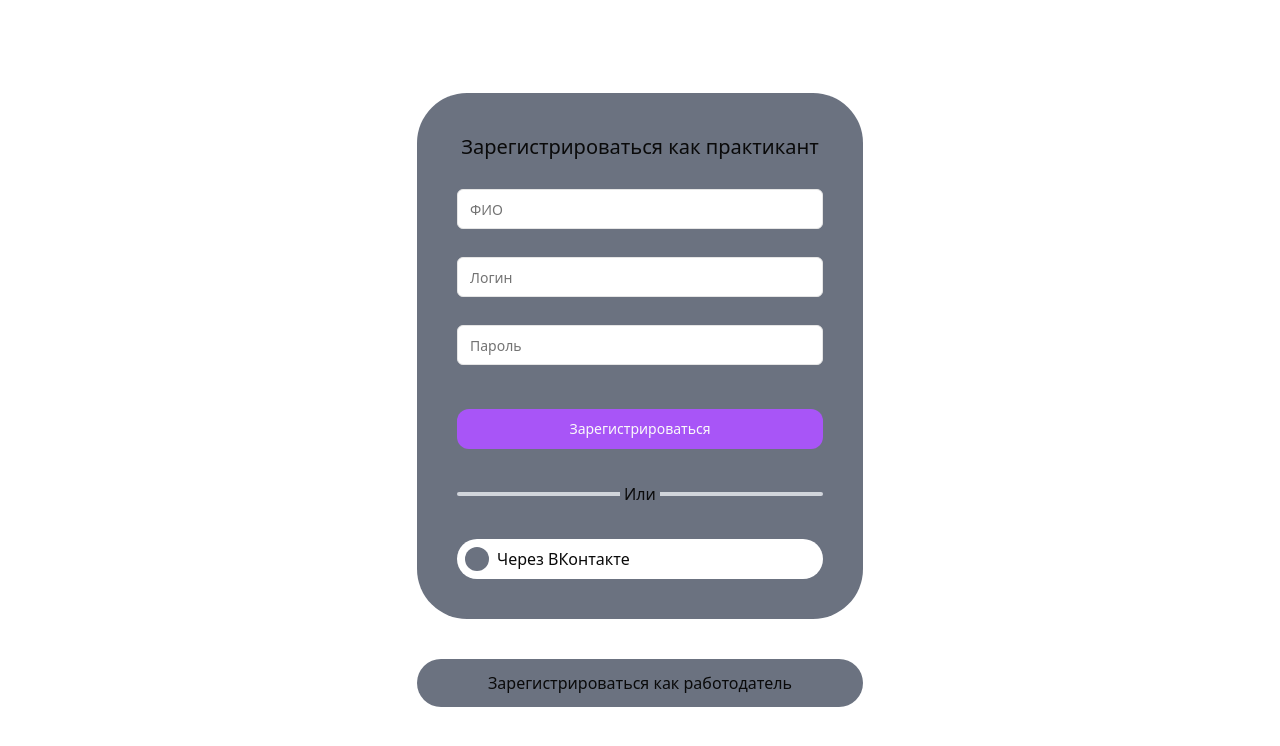
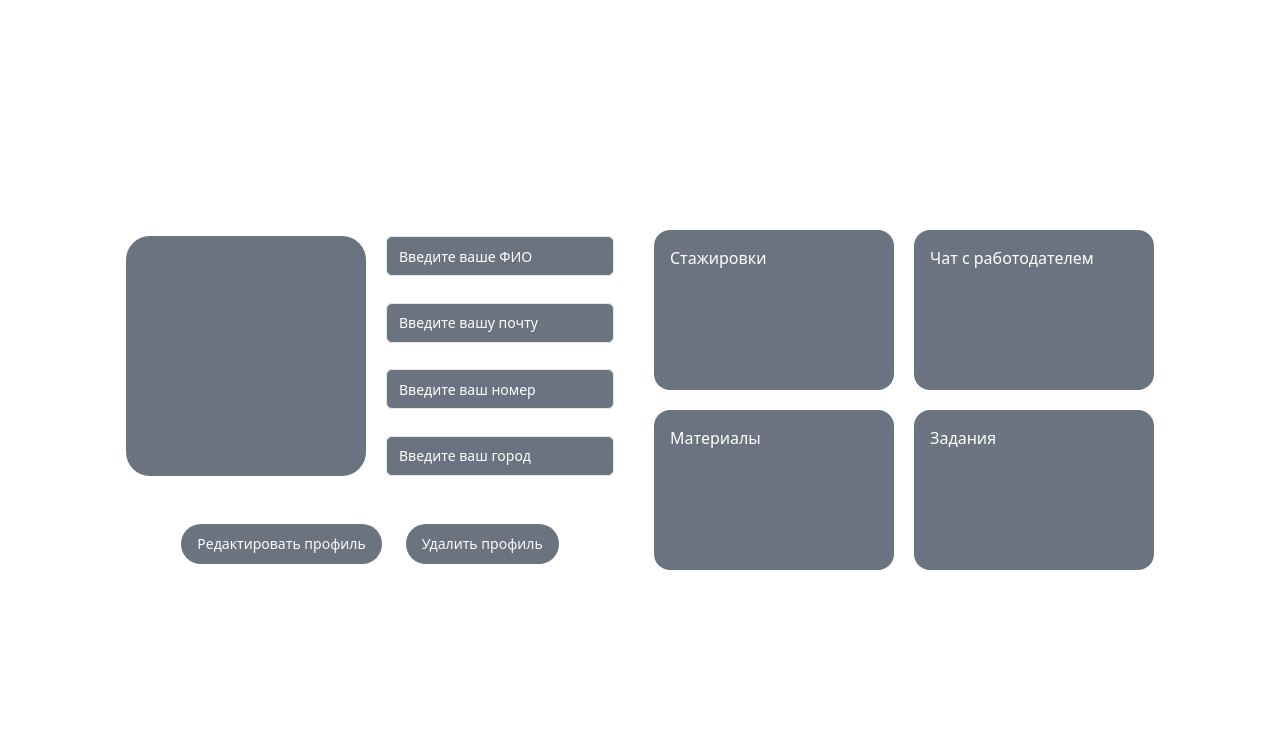
Before and after one commit to Juvelirov/WorkToday, a React (Vite) app in the folder src/main/front/: page / in a window 1280 px wide. Shown: the top 746 px of the page. Built offline with nearby package versions, Linux system fonts and the light colour scheme.

Commit message:
modeled student's private page

```diff
--- a/src/main/front/src/App.tsx
+++ b/src/main/front/src/App.tsx
@@ -1,8 +1,8 @@
+import { StudentPrivatePage } from "./pages/StudentPrivatePage";
 import "./App.css";
-import { SignUpForm } from "./components/SignUpForm";
 
 function App() {
-  return <SignUpForm />;
+  return <StudentPrivatePage />;
 }
 
 export default App;
--- a/src/main/front/src/components/SignInForm.tsx
+++ b/src/main/front/src/components/SignInForm.tsx
@@ -4,7 +4,6 @@ import { Input } from "./ui/input";
 
 export function SignInForm() {
   return (
-    <div className="flex justify-center items-center h-screen">
     <div className="flex flex-col items-center w-[446px] h-[526px] bg-gray-500 rounded-[50px] p-[60px]">
       <div className="flex flex-col gap-7 w-full">
         <Input type="email" placeholder="Логин" />
@@ -13,7 +12,6 @@ export function SignInForm() {
       </div>
       <Sep />
       <OneClickSign />
-      </div>
     </div>
   );
 }
--- a/src/main/front/src/components/SignUpForm.tsx
+++ b/src/main/front/src/components/SignUpForm.tsx
@@ -4,7 +4,6 @@ import { Input } from "./ui/input";
 
 export function SignUpForm() {
   return (
-    <div className="flex flex-col justify-center items-center h-screen">
     <div className="flex flex-col gap-10 w-[446px]">
       <div className="flex flex-col justify-between items-center w-full h-[526px] bg-gray-500 rounded-[50px] p-[40px]">
         <div className="flex flex-col gap-7 w-full">
@@ -25,6 +24,5 @@ export function SignUpForm() {
         <p>Зарегистрироваться как работодатель</p>
       </div>
     </div>
-    </div>
   );
 }
--- /dev/null
+++ b/src/main/front/src/pages/EmployerPrivatePage.tsx
@@ -0,0 +1,3 @@
+export function EmployerPrivatePage() {
+  return <></>;
+}
--- /dev/null
+++ b/src/main/front/src/pages/SignInPage.tsx
@@ -0,0 +1,9 @@
+import { SignInForm } from "@/components/SignInForm";
+
+export function SignInPage() {
+  return (
+    <div className="flex justify-center items-center h-screen">
+      <SignInForm />
+    </div>
+  );
+}
--- /dev/null
+++ b/src/main/front/src/pages/SignUpPage.tsx
@@ -0,0 +1,9 @@
+import { SignUpForm } from "@/components/SignUpForm";
+
+export function SignUpPage() {
+  return (
+    <div className="flex flex-col justify-center items-center h-screen">
+      <SignUpForm />
+    </div>
+  );
+}
--- /dev/null
+++ b/src/main/front/src/pages/StudentPrivatePage.tsx
@@ -0,0 +1,55 @@
+import { Button } from "@/components/ui/button";
+import { Input } from "@/components/ui/input";
+
+export function StudentPrivatePage() {
+  return (
+    <div className="flex gap-10 items-center justify-center h-screen">
+      <div className="flex flex-col items-center justify-center gap-12">
+        <div className="flex gap-5">
+          <div className="w-60 h-60 rounded-3xl bg-gray-500" />
+          <div className="flex flex-col justify-between">
+            <Input
+              className="placeholder:text-white bg-gray-500"
+              placeholder="Введите ваше ФИО"
+            />
+            <Input
+              className="placeholder:text-white bg-gray-500"
+              color="pink"
+              placeholder="Введите вашу почту"
+            />
+            <Input
+              className="placeholder:text-white bg-gray-500"
+              color="pink"
+              placeholder="Введите ваш номер"
+            />
+            <Input
+              className="placeholder:text-white bg-gray-500"
+              color="pink"
+              placeholder="Введите ваш город"
+            />
+          </div>
+        </div>
+        <div className="flex gap-6">
+          <Button className="bg-gray-500 rounded-full">
+            Редактировать профиль
+          </Button>
+          <Button className="bg-gray-500 rounded-full">Удалить профиль</Button>
+        </div>
+      </div>
+      <div className="grid grid-cols-2 gap-5">
+        <div className="w-60 h-40 p-4 rounded-2xl bg-gray-500">
+          <p className="text-white">Стажировки</p>
+        </div>
+        <div className="w-60 h-40 p-4 rounded-2xl bg-gray-500">
+          <p className="text-white">Чат с работодателем</p>
+        </div>
+        <div className="w-60 h-40 p-4 rounded-2xl bg-gray-500">
+          <p className="text-white">Материалы</p>
+        </div>
+        <div className="w-60 h-40 p-4 rounded-2xl bg-gray-500">
+          <p className="text-white">Задания</p>
+        </div>
+      </div>
+    </div>
+  );
+}
```
Lines whose indentation alone changed are shown as unchanged.
